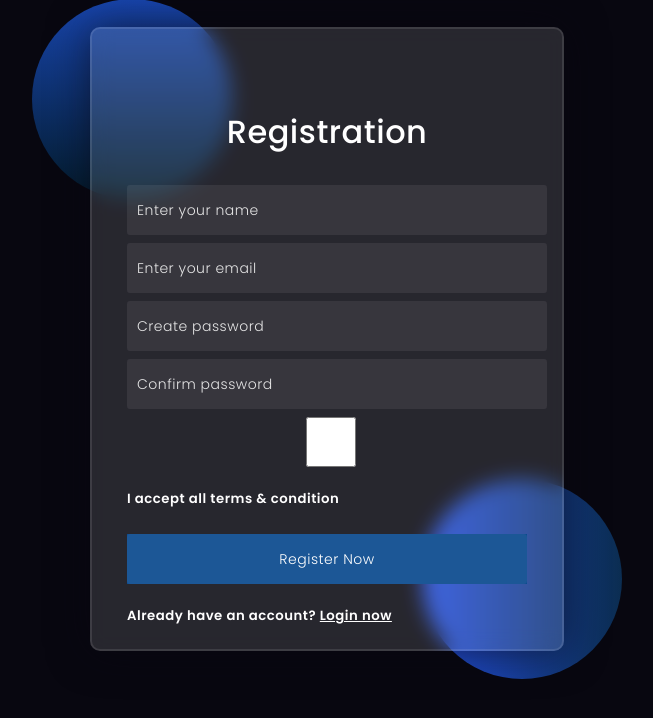
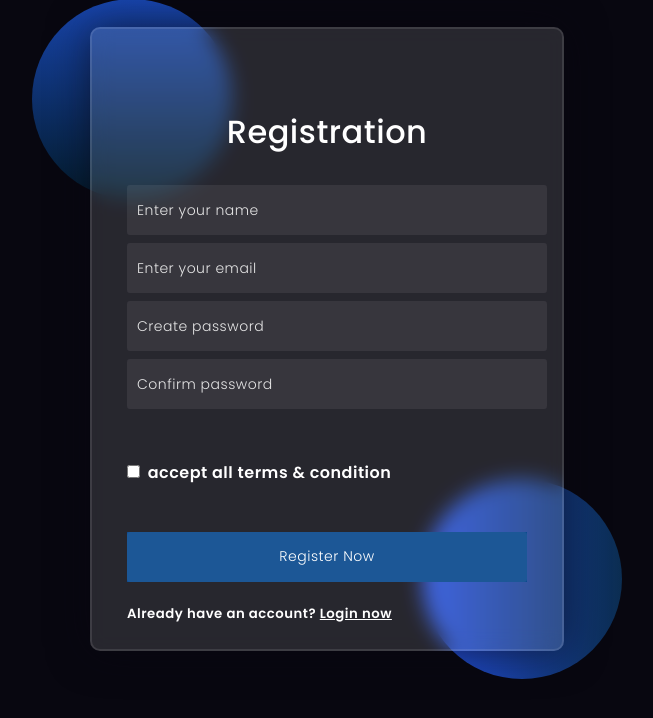
Before and after one commit to mruduljohn/PrepIT, a PHP site: page /register.html in a window 1280 px wide. Shown: the part 61-779 px from the top of the page, without its empty margins (313-966 px from the left). Run offline with PHP 8.4, Linux system fonts and the light colour scheme.

Commit message:
Checkbox and text in same line

```diff
--- a/register.html
+++ b/register.html
@@ -32,10 +32,15 @@
       <div class="input-box">
         <input type="password" name="confirm_password" placeholder="Confirm password" required>
       </div>
-      <div class="policy">
-        <input type="checkbox">
-        <h5>I accept all terms & condition</h5>
+
+      <div>
+        <input type="checkbox" class="cb" id="checkbox" style="display: inline-block;">
+        <label for="checkbox" style="display: inline-block;"><h4>accept all terms & condition</h4></label>
+
       </div>
+
+
+
       <div class="regist">
         <input type="Submit" value="Register Now">
       </div>
--- a/styles2.css
+++ b/styles2.css
@@ -98,3 +98,11 @@ margin-top: 25px;
 width: 100%;
 background-color:#0b4a8e;
 }
+
+input.cb{
+    width: auto;
+    height: auto;
+    margin-top: auto;
+    margin-left: auto;
+
+}
```
